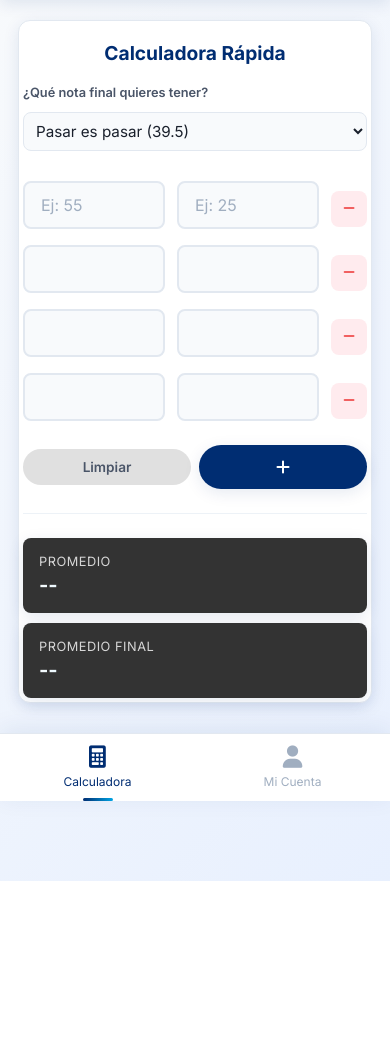
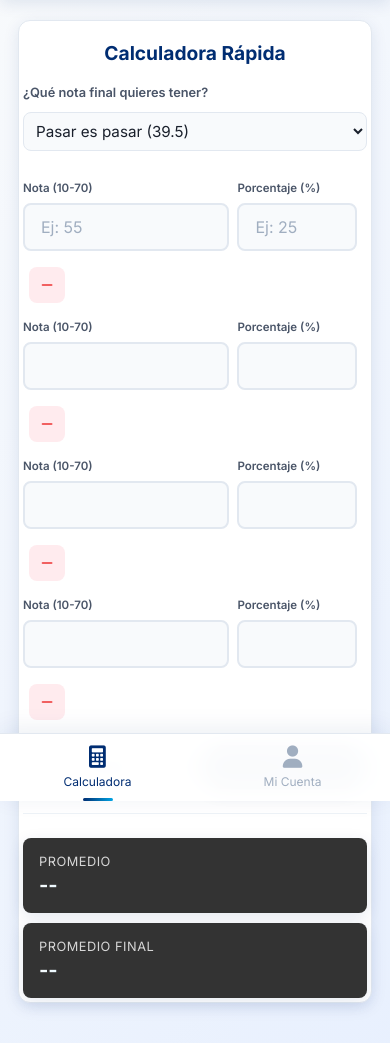
Before and after one commit to SubaruDev0/MiPromedioUSS, a Django app: page / in a window 390 px wide. Shown: the part 43-1086 px from the top of the page. Before the commit the page ends 924 px from the top, so only its background shows below. Run offline with Django 4.2, Linux system fonts and the light colour scheme.

Commit message:
feature: mejor responsive

```diff
--- a/templates/calculadora/guest_calculator.html
+++ b/templates/calculadora/guest_calculator.html
@@ -133,7 +133,7 @@
     .grade-row {
         display: flex;
         gap: var(--spacing-md);
-        align-items: flex-end;
+        align-items: center;
         margin-bottom: var(--spacing-md);
         animation: fadeIn 0.3s ease;
     }
@@ -297,19 +297,26 @@
         .grade-row {
             flex-direction: row;
             gap: 8px;
-            align-items: center;
+            align-items: flex-start;
         }
 
-        /* Hide labels to save space on mobile */
-        .grade-row .input-group label { display: none; }
+        /* Show compact labels above each input (small) */
+        .grade-row .input-group label {
+            display: block;
+            font-size: 0.72rem;
+            margin-bottom: 4px;
+            color: var(--text-secondary);
+            font-weight: 600;
+        }
 
         /* Inputs share row space */
-        .grade-row .input-group {
-            flex: 1 1 0;
-            margin: 0;
-        }
+        /* Proportions: nota wider, percent narrower */
+        .grade-row .input-group:first-child { flex: 0 0 60%; margin: 0; }
+        .grade-row .input-group:nth-child(2) { flex: 0 0 30%; margin: 0; }
 
-        .grade-row .input-group:first-child { margin-right: 4px; }
+        /* ensure inner input uses full width */
+        .grade-row .input-group input,
+        .grade-row .input-group select { width: 100%; box-sizing: border-box; }
 
         .grade-input,
         .weight-input,
@@ -323,7 +330,8 @@
             width: 36px;
             height: 36px;
             flex: 0 0 36px;
-            margin-left: 4px;
+            margin-left: 6px;
+            align-self: center;
         }
 
         .actions-row { flex-direction: row; gap: 8px; }
```
